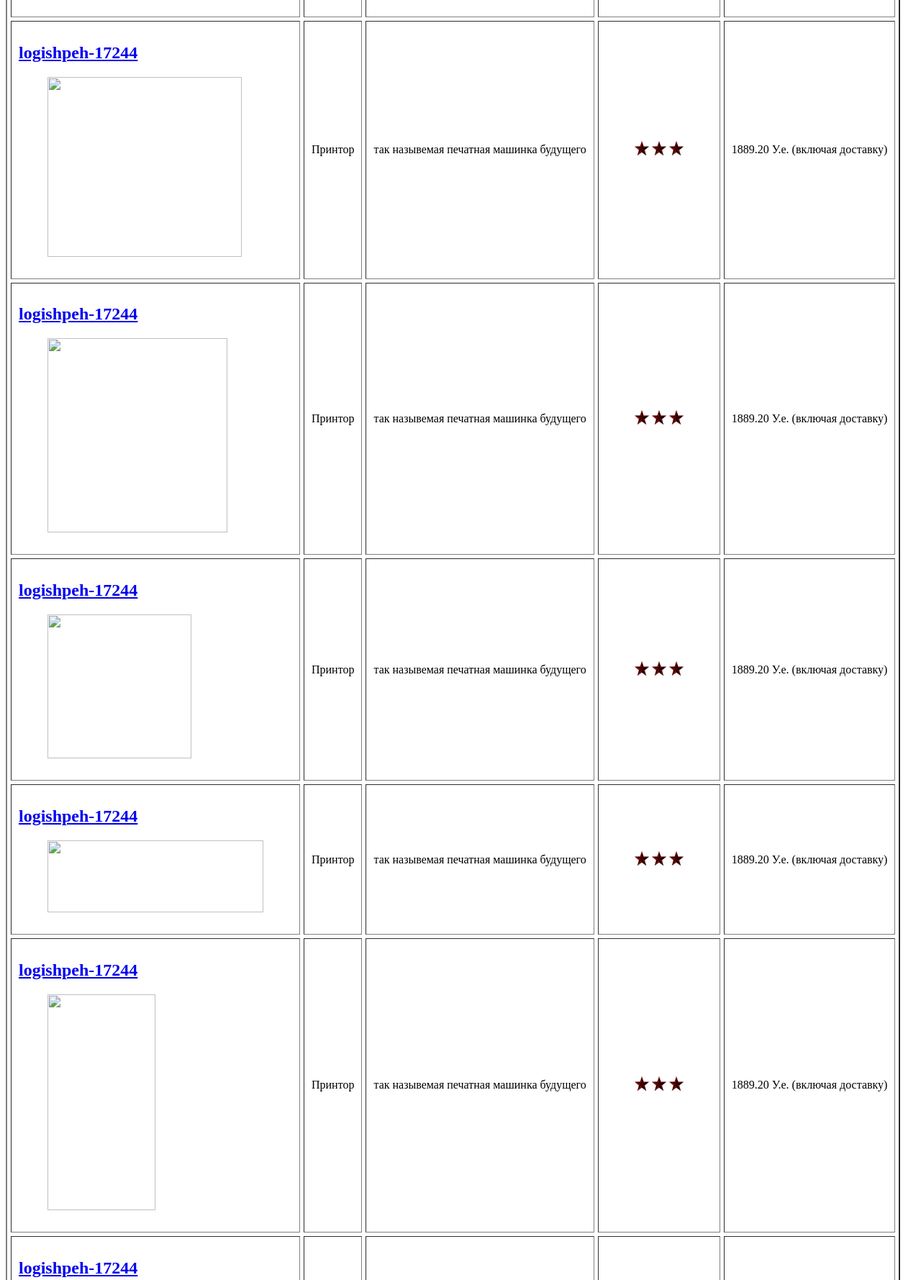
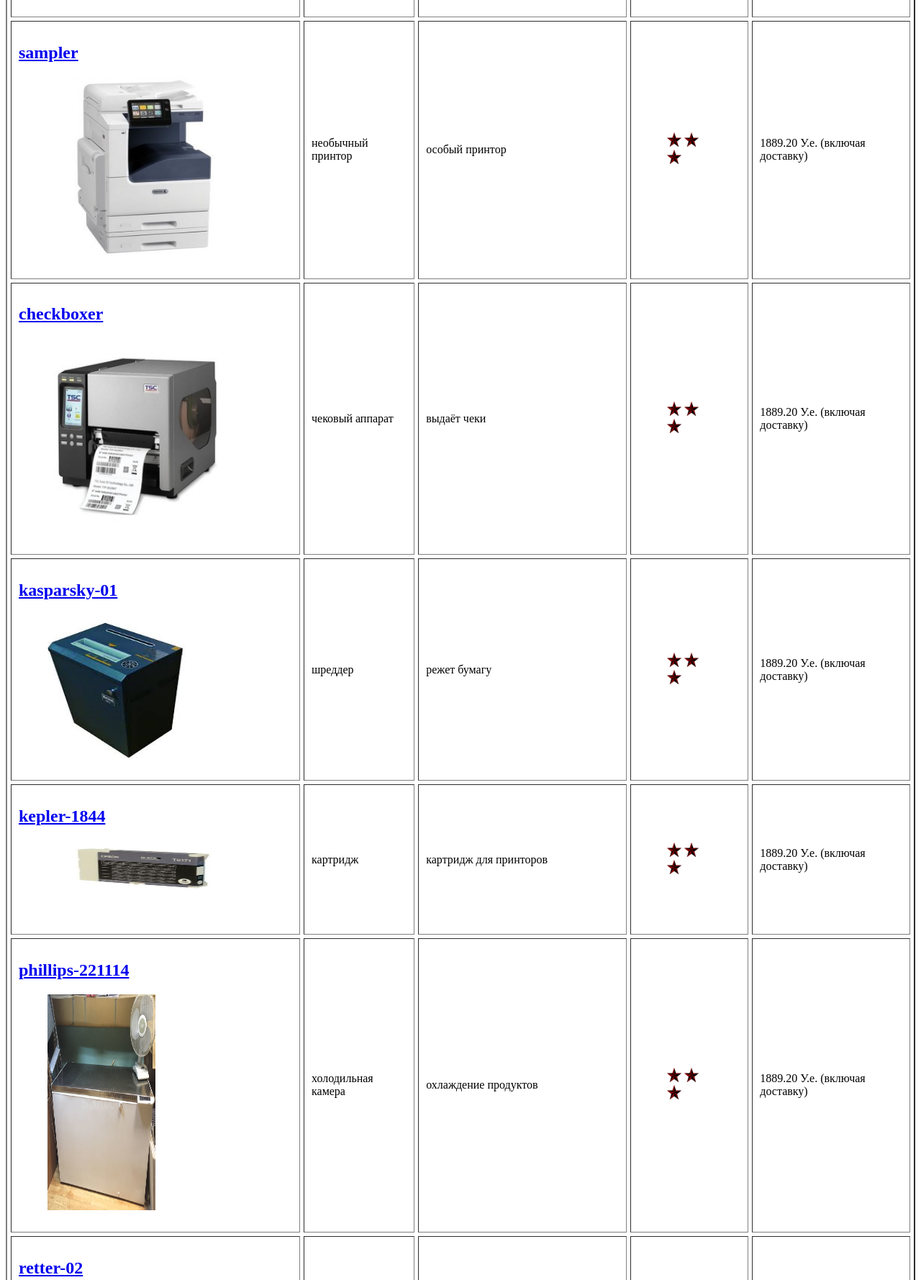
Before and after one commit to AdukarIT/KerelDI, a plain HTML site: page homework2_task2/index.html in a window 1280 px wide. Shown: the part 509-2288 px from the top of the page at 72% size. Drawn offline with Linux system fonts and the light colour scheme.

Commit message:
filled missing pics; added quick call; final version?

```diff
--- a/homework2_task2/index.html
+++ b/homework2_task2/index.html
@@ -17,8 +17,8 @@
       <table border='2' cellspacing='5' cellpadding='10'>
         <tr>
           <td>
-            <h2><a href="/product.html">
-              logishpeh-17244
+            <h2><a href="product.html">
+              Cannon-17244
               </a>
             </h2>
             <figure><img src="pics/1.jpg" width="300" height="300"></figure>
@@ -42,11 +42,161 @@
         </tr>
         <tr>
           <td>
-            <h2><a href="/product.html">
-              logishpeh-17244
+            <h2><a href="product.html">
+              sampler
               </a>
             </h2>
-            <figure><img src="pics/1.jpg" width="270" height="250"></figure>
+            <figure><img src="pics/2.jpg" width="270" height="250"></figure>
+          </td>
+          <td>
+            необычный принтор
+          </td>
+          <td>
+            особый принтор
+          </td>
+          <td>
+            <figure>
+			<img src="pics/star.jpg" width="20" height="20">
+            <img src="pics/star.jpg" width="20" height="20">
+            <img src="pics/star.jpg" width="20" height="20">
+			</figure>
+          </td>
+          <td>
+            1889.20 У.е. (включая доставку)
+          </td>
+        </tr>
+        <tr>
+          <td>
+            <h2><a href="product.html">
+              checkboxer
+              </a>
+            </h2>
+            <figure><img src="pics/3.jpg" width="250" height="270"></figure>
+          </td>
+          <td>
+            чековый аппарат
+          </td>
+          <td>
+            выдаёт чеки
+          </td>
+          <td>
+            <figure>
+			<img src="pics/star.jpg" width="20" height="20">
+            <img src="pics/star.jpg" width="20" height="20">
+            <img src="pics/star.jpg" width="20" height="20">
+			</figure>
+          </td>
+          <td>
+            1889.20 У.е. (включая доставку)
+          </td>
+        </tr>
+        <tr>
+          <td>
+            <h2><a href="product.html">
+              kasparsky-01
+              </a>
+            </h2>
+            <figure><img src="pics/4.jpg" width="200" height="200"></figure>
+          </td>
+          <td>
+            шреддер
+          </td>
+          <td>
+            режет бумагу
+          </td>
+          <td>
+            <figure>
+			<img src="pics/star.jpg" width="20" height="20">
+            <img src="pics/star.jpg" width="20" height="20">
+            <img src="pics/star.jpg" width="20" height="20">
+			</figure>
+          </td>
+          <td>
+            1889.20 У.е. (включая доставку)
+          </td>
+        </tr>
+        <tr>
+          <td>
+            <h2><a href="product.html">
+              kepler-1844
+              </a>
+            </h2>
+            <figure><img src="pics/5.jpg" width="300" height="100"></figure>
+          </td>
+          <td>
+            картридж
+          </td>
+          <td>
+            картридж для принторов
+          </td>
+          <td>
+            <figure>
+			<img src="pics/star.jpg" width="20" height="20">
+            <img src="pics/star.jpg" width="20" height="20">
+            <img src="pics/star.jpg" width="20" height="20">
+			</figure>
+          </td>
+          <td>
+            1889.20 У.е. (включая доставку)
+          </td>
+        </tr>
+        <tr>
+          <td>
+            <h2><a href="product.html">
+              phillips-221114
+              </a>
+            </h2>
+            <figure><img src="pics/6.jpg" width="150" height="300"></figure>
+          </td>
+          <td>
+            холодильная камера
+          </td>
+          <td>
+            охлаждение продуктов
+          </td>
+          <td>
+           <figure>
+			<img src="pics/star.jpg" width="20" height="20">
+            <img src="pics/star.jpg" width="20" height="20">
+            <img src="pics/star.jpg" width="20" height="20">
+			</figure>
+          </td>
+          <td>
+            1889.20 У.е. (включая доставку)
+          </td>
+        </tr>
+        <tr>
+          <td>
+            <h2><a href="product.html">
+              retter-02
+              </a>
+            </h2>
+            <figure><img src="pics/7.jpg" width="300" height="300"></figure>
+          </td>
+          <td>
+            колонки
+          </td>
+          <td>
+            излучают звуковые волны
+          </td>
+          <td>
+           <figure>
+			<img src="pics/star.jpg" width="20" height="20">
+            <img src="pics/star.jpg" width="20" height="20">
+            <img src="pics/star.jpg" width="20" height="20">
+			</figure>
+          </td>
+          <td>
+            1889.20 У.е. (включая доставку)
+          </td>
+        </tr>
+        <tr>
+          <td>
+            <h2><a href="product.html">
+              Cannon-14223
+              </a>
+            </h2>
+            <figure><img src="pics/8.jpg" width="300" height="300"></figure>
           </td>
           <td>
             Принтор
@@ -67,161 +217,11 @@
         </tr>
         <tr>
           <td>
-            <h2><a href="/product.html">
-              logishpeh-17244
+            <h2><a href="product.html">
+              Katiusha
               </a>
             </h2>
-            <figure><img src="pics/1.jpg" width="250" height="270"></figure>
-          </td>
-          <td>
-            Принтор
-          </td>
-          <td>
-            так назывемая печатная машинка будущего
-          </td>
-          <td>
-            <figure>
-			<img src="pics/star.jpg" width="20" height="20">
-            <img src="pics/star.jpg" width="20" height="20">
-            <img src="pics/star.jpg" width="20" height="20">
-			</figure>
-          </td>
-          <td>
-            1889.20 У.е. (включая доставку)
-          </td>
-        </tr>
-        <tr>
-          <td>
-            <h2><a href="/product.html">
-              logishpeh-17244
-              </a>
-            </h2>
-            <figure><img src="pics/1.jpg" width="200" height="200"></figure>
-          </td>
-          <td>
-            Принтор
-          </td>
-          <td>
-            так назывемая печатная машинка будущего
-          </td>
-          <td>
-            <figure>
-			<img src="pics/star.jpg" width="20" height="20">
-            <img src="pics/star.jpg" width="20" height="20">
-            <img src="pics/star.jpg" width="20" height="20">
-			</figure>
-          </td>
-          <td>
-            1889.20 У.е. (включая доставку)
-          </td>
-        </tr>
-        <tr>
-          <td>
-            <h2><a href="/product.html">
-              logishpeh-17244
-              </a>
-            </h2>
-            <figure><img src="pics/1.jpg" width="300" height="100"></figure>
-          </td>
-          <td>
-            Принтор
-          </td>
-          <td>
-            так назывемая печатная машинка будущего
-          </td>
-          <td>
-            <figure>
-			<img src="pics/star.jpg" width="20" height="20">
-            <img src="pics/star.jpg" width="20" height="20">
-            <img src="pics/star.jpg" width="20" height="20">
-			</figure>
-          </td>
-          <td>
-            1889.20 У.е. (включая доставку)
-          </td>
-        </tr>
-        <tr>
-          <td>
-            <h2><a href="/product.html">
-              logishpeh-17244
-              </a>
-            </h2>
-            <figure><img src="pics/1.jpg" width="150" height="300"></figure>
-          </td>
-          <td>
-            Принтор
-          </td>
-          <td>
-            так назывемая печатная машинка будущего
-          </td>
-          <td>
-           <figure>
-			<img src="pics/star.jpg" width="20" height="20">
-            <img src="pics/star.jpg" width="20" height="20">
-            <img src="pics/star.jpg" width="20" height="20">
-			</figure>
-          </td>
-          <td>
-            1889.20 У.е. (включая доставку)
-          </td>
-        </tr>
-        <tr>
-          <td>
-            <h2><a href="/product.html">
-              logishpeh-17244
-              </a>
-            </h2>
-            <figure><img src="pics/1.jpg" width="300" height="300"></figure>
-          </td>
-          <td>
-            Принтор
-          </td>
-          <td>
-            так назывемая печатная машинка будущего
-          </td>
-          <td>
-           <figure>
-			<img src="pics/star.jpg" width="20" height="20">
-            <img src="pics/star.jpg" width="20" height="20">
-            <img src="pics/star.jpg" width="20" height="20">
-			</figure>
-          </td>
-          <td>
-            1889.20 У.е. (включая доставку)
-          </td>
-        </tr>
-        <tr>
-          <td>
-            <h2><a href="/product.html">
-              logishpeh-17244
-              </a>
-            </h2>
-            <figure><img src="pics/1.jpg" width="300" height="300"></figure>
-          </td>
-          <td>
-            Принтор
-          </td>
-          <td>
-            так назывемая печатная машинка будущего
-          </td>
-          <td>
-            <figure>
-			<img src="pics/star.jpg" width="20" height="20">
-            <img src="pics/star.jpg" width="20" height="20">
-            <img src="pics/star.jpg" width="20" height="20">
-			</figure>
-          </td>
-          <td>
-            1889.20 У.е. (включая доставку)
-          </td>
-        </tr>
-        <tr>
-          <td>
-            <h2><a href="/product.html">
-              logishpeh-17244
-              </a>
-            </h2>
-            <figure><img src="pics/1.jpg" width="300" height="300"></figure>
+            <figure><img src="pics/9.jpg" width="300" height="300"></figure>
           </td>
           <td>
             Принтор
@@ -242,14 +242,14 @@
         </tr>
         <tr>
           <td>
-            <h2><a href="/product.html">
-              logishpeh-17244
+            <h2><a href="product.html">
+              Cannon-111111
               </a>
             </h2>
-            <figure><img src="pics/1.jpg" width="300" height="300"></figure>
+            <figure><img src="pics/10.jpg" width="300" height="300"></figure>
           </td>
           <td>
-            Принтор
+            Струйный Принтор
           </td>
           <td>
             так назывемая печатная машинка будущего
@@ -270,13 +270,13 @@
     <footer>
       <table border='0' cellspacing='35' cellpadding='1'>
         <tr>
-          <td>МТС (+235)-422-22-22</td>
+          <td>МТС <a href="tel:+2354222222">(+235)-422-22-22</a></td>
           <td>ул.Петровско-Разумовская, д.22 (Самовывоз)</td>
           <td>пн-пт, с 9:00 до 21:00</td>
         </tr>
         <tr>
           <td>
-            городской 143-17-20
+            городской <a href="tel:8-0171431720"> 143-17-20
           </td>
           <td>
             ул. Слободская, 211 (подъезд со стороны ТЦ "Ангельский")
```
Also changed, not shown: homework2_task2/product.html (+4 -4 lines), homework2_task2/pics/1.jpg (added), homework2_task2/pics/10.jpg (added), homework2_task2/pics/2.jpg (added), homework2_task2/pics/3.jpg (added), homework2_task2/pics/4.jpg (added), homework2_task2/pics/5.JPG (added), homework2_task2/pics/6.jpg (added), homework2_task2/pics/7.jpg (added), homework2_task2/pics/8.jpg (added), homework2_task2/pics/9.jpg (added).
